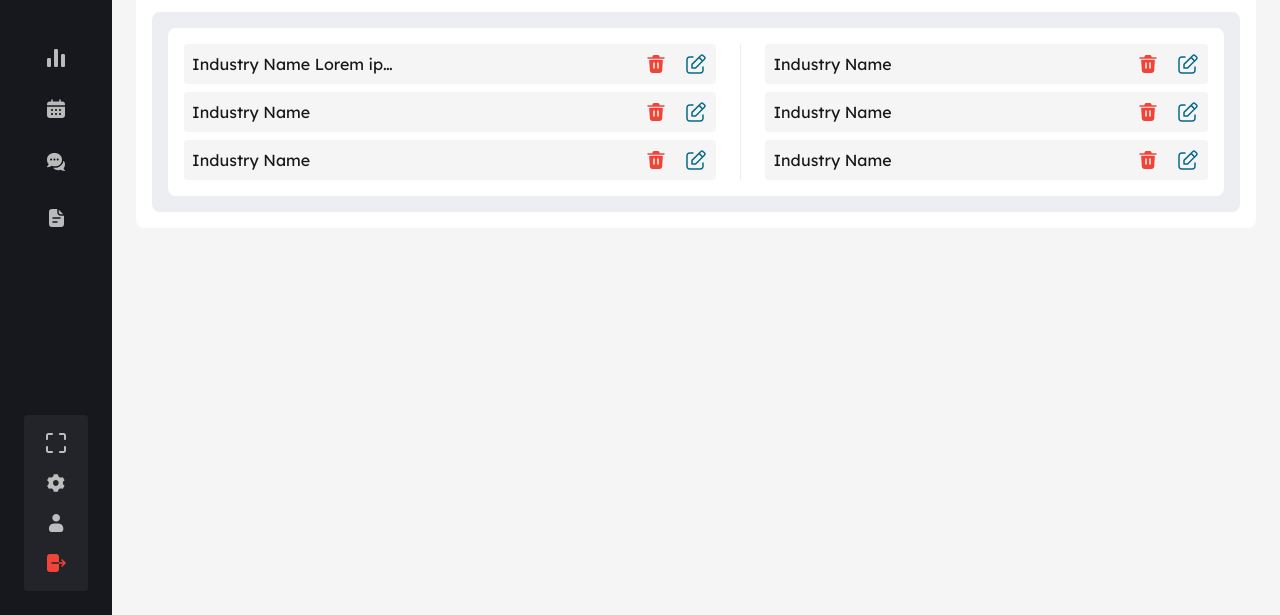
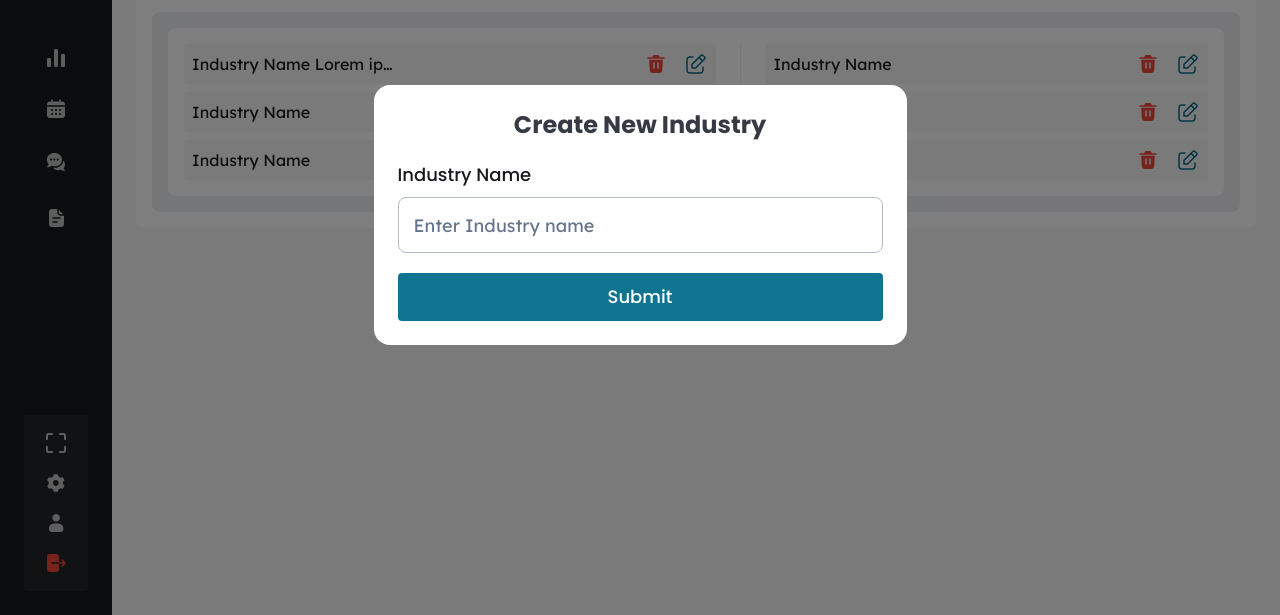
Before and after one commit to faysal725/task-dashboard, a plain HTML site: page pages/super-admin/industry.html in a window 1280 px wide. Both pictures are taken after a click on the button "Create New". Shown: the part 185-800 px from the top of the page. Drawn offline with nearby package versions, Linux system fonts and the light colour scheme.

Commit message:
industry.html, style.css modified

```diff
--- a/css/style.css
+++ b/css/style.css
@@ -421,3 +421,54 @@ body {
   font-weight: 600;
   line-height: 26px;
 }
+
+
+
+/* modal base */
+.modal_container {
+  position: fixed;
+  inset: 0;
+  display: flex;
+  justify-content: center;
+  align-items: center;
+  z-index: 9999;
+  opacity: 0;
+  pointer-events: none;
+  transition: opacity 0.3s ease;
+}
+
+/* when visible */
+.modal_container.active {
+  opacity: 1;
+  pointer-events: auto;
+}
+
+/* backdrop */
+.modal_backdrop {
+  background-color: rgba(0, 0, 0, 0.5);
+  position: absolute;
+  inset: 0;
+  z-index: 1;
+  opacity: 0;
+  transition: opacity 0.3s ease;
+}
+
+.modal_container.active .modal_backdrop {
+  opacity: 1;
+}
+
+/* content */
+.modal_content {
+  background-color: white;
+  padding: 24px;
+  border-radius: 1rem;
+  z-index: 10;
+  transform: scale(0.9);
+  opacity: 0;
+  transition: all 0.3s ease;
+}
+
+.modal_container.active .modal_content {
+  transform: scale(1);
+  opacity: 1;
+}
--- /dev/null
+++ b/js/modal.js
@@ -0,0 +1,20 @@
+function toggleModal(id) {
+  const modal = document.getElementById(id);
+  if (!modal) return;
+
+  // If modal is already active → close it
+  if (modal.classList.contains('active')) {
+    modal.classList.remove('active');
+
+    // Wait for fade-out animation, then hide it
+    setTimeout(() => {
+      modal.style.display = 'none';
+    }, 300); // match transition duration in CSS
+  } else {
+    // Show modal, then trigger animation
+    modal.style.display = 'flex';
+    setTimeout(() => {
+      modal.classList.add('active');
+    }, 10); // small delay ensures transition triggers
+  }
+}
--- a/pages/super-admin/industry.html
+++ b/pages/super-admin/industry.html
@@ -516,7 +516,7 @@
                                 </p>
 
 
-                                <button
+                                <button onclick="toggleModal('list')"
                                     class="relative px-3 py-1 flex justify-between items-center gap-2 bg-primary h-10 rounded ">
 
                                     <p
@@ -536,11 +536,15 @@
                         <!-- cards -->
                         <div class="p-4 ">
                             <div class="bg-gray-100 p-4 rounded-lg">
-                                <div class="bg-white rounded-lg p-4 flex justify-between items-stretch flex-col lg:flex-row  gap-2 lg:gap-6">
+                                <div
+                                    class="bg-white rounded-lg p-4 flex justify-between items-stretch flex-col lg:flex-row  gap-2 lg:gap-6">
                                     <div class="grow flex flex-col gap-2">
                                         <div class="p-2 bg-neutral-100 rounded flex justify-start items-center gap-4">
-                                            <p class="text-zinc-900 text-sm md:text-base font-normal leading-normal truncate max-w-28 md:max-w-52 overflow-hidden">
-                                                Industry Name Lorem ipsum dolor, sit amet consectetur adipisicing elit. Provident adipisci repellat omnis corrupti. Sunt accusamus corrupti vel architecto aliquam molestias.</p>
+                                            <p
+                                                class="text-zinc-900 text-sm md:text-base font-normal leading-normal truncate max-w-28 md:max-w-52 overflow-hidden">
+                                                Industry Name Lorem ipsum dolor, sit amet consectetur adipisicing elit.
+                                                Provident adipisci repellat omnis corrupti. Sunt accusamus corrupti vel
+                                                architecto aliquam molestias.</p>
 
                                             <button class="ml-auto w-6 h-6">
                                                 <img src="../../assets/icons/delete.svg" alt="">
@@ -553,7 +557,8 @@
 
 
                                         <div class="p-2 bg-neutral-100 rounded flex justify-start items-center gap-4">
-                                            <p class="text-zinc-900 text-sm md:text-base font-normal leading-normal truncate max-w-28 md:max-w-52 overflow-hidden">
+                                            <p
+                                                class="text-zinc-900 text-sm md:text-base font-normal leading-normal truncate max-w-28 md:max-w-52 overflow-hidden">
                                                 Industry Name</p>
 
                                             <button class="ml-auto w-6 h-6">
@@ -567,7 +572,8 @@
 
 
                                         <div class="p-2 bg-neutral-100 rounded flex justify-start items-center gap-4">
-                                            <p class="text-zinc-900 text-sm md:text-base font-normal leading-normal truncate max-w-28 md:max-w-52 overflow-hidden">
+                                            <p
+                                                class="text-zinc-900 text-sm md:text-base font-normal leading-normal truncate max-w-28 md:max-w-52 overflow-hidden">
                                                 Industry Name</p>
 
                                             <button class="ml-auto w-6 h-6">
@@ -589,7 +595,8 @@
 
 
                                         <div class="p-2 bg-neutral-100 rounded flex justify-start items-center gap-4">
-                                            <p class="text-zinc-900 text-sm md:text-base font-normal leading-normal truncate max-w-28 md:max-w-52 overflow-hidden">
+                                            <p
+                                                class="text-zinc-900 text-sm md:text-base font-normal leading-normal truncate max-w-28 md:max-w-52 overflow-hidden">
                                                 Industry Name</p>
 
                                             <button class="ml-auto w-6 h-6">
@@ -602,7 +609,8 @@
                                         </div>
 
                                         <div class="p-2 bg-neutral-100 rounded flex justify-start items-center gap-4">
-                                            <p class="text-zinc-900 text-sm md:text-base font-normal leading-normal truncate max-w-28 md:max-w-52 overflow-hidden">
+                                            <p
+                                                class="text-zinc-900 text-sm md:text-base font-normal leading-normal truncate max-w-28 md:max-w-52 overflow-hidden">
                                                 Industry Name</p>
 
                                             <button class="ml-auto w-6 h-6">
@@ -615,7 +623,8 @@
                                         </div>
 
                                         <div class="p-2 bg-neutral-100 rounded flex justify-start items-center gap-4">
-                                            <p class="text-zinc-900 text-sm md:text-base font-normal leading-normal truncate max-w-28 md:max-w-52 overflow-hidden">
+                                            <p
+                                                class="text-zinc-900 text-sm md:text-base font-normal leading-normal truncate max-w-28 md:max-w-52 overflow-hidden">
                                                 Industry Name</p>
 
                                             <button class="ml-auto w-6 h-6">
@@ -638,9 +647,44 @@
         </section>
     </main>
 
+    <!-- modal -->
+    <section id="list" class="modal_container">
 
-    <script src="../../js/accordion.js"></script>
-    <script src="../../js/calender.js"></script>
+
+        <div onclick="toggleModal('list')" class="modal_backdrop"></div>
+
+
+        <div class="modal_content">
+
+
+            <form class="flex flex-col gap-5 w-full lg:w-[485px]  relative z-10">
+
+                <p
+                    class="text-center justify-start text-gray-900 text-xl md:text-2xl font-bold font-['Poppins'] leading-loose">
+                    Create
+                    New Industry </p>
+
+
+                <label for="industry_name" class="space-y-2">
+                    <p class="text-black text-base md:text-lg font-medium font-['Poppins'] leading-relaxed">Industry
+                        Name</p>
+                    <input type="text" name="industry_name" id="industry_name"
+                        class="h-12 md:h-14 p-4 bg-white rounded-lg outline outline-1 outline-offset-[-1px] outline-gray-300 w-full placeholder:text-slate-500 text-sm md:text-lg "
+                        placeholder="Enter Industry name">
+                </label>
+
+                <button type="submit"
+                    class="h-12 px-6 py-3.5 bg-cyan-700 rounded inline-flex justify-center items-center gap-2">
+                    <p
+                        class="text-center justify-start text-white text-lg font-medium font-['Poppins'] leading-relaxed">
+                        Submit</p>
+                </button>
+            </form>
+
+        </div>
+    </section>
+
+    <script src="../../js/modal.js"></script>
     <script src="../../js/sidebar.js"></script>
 </body>
 
```
